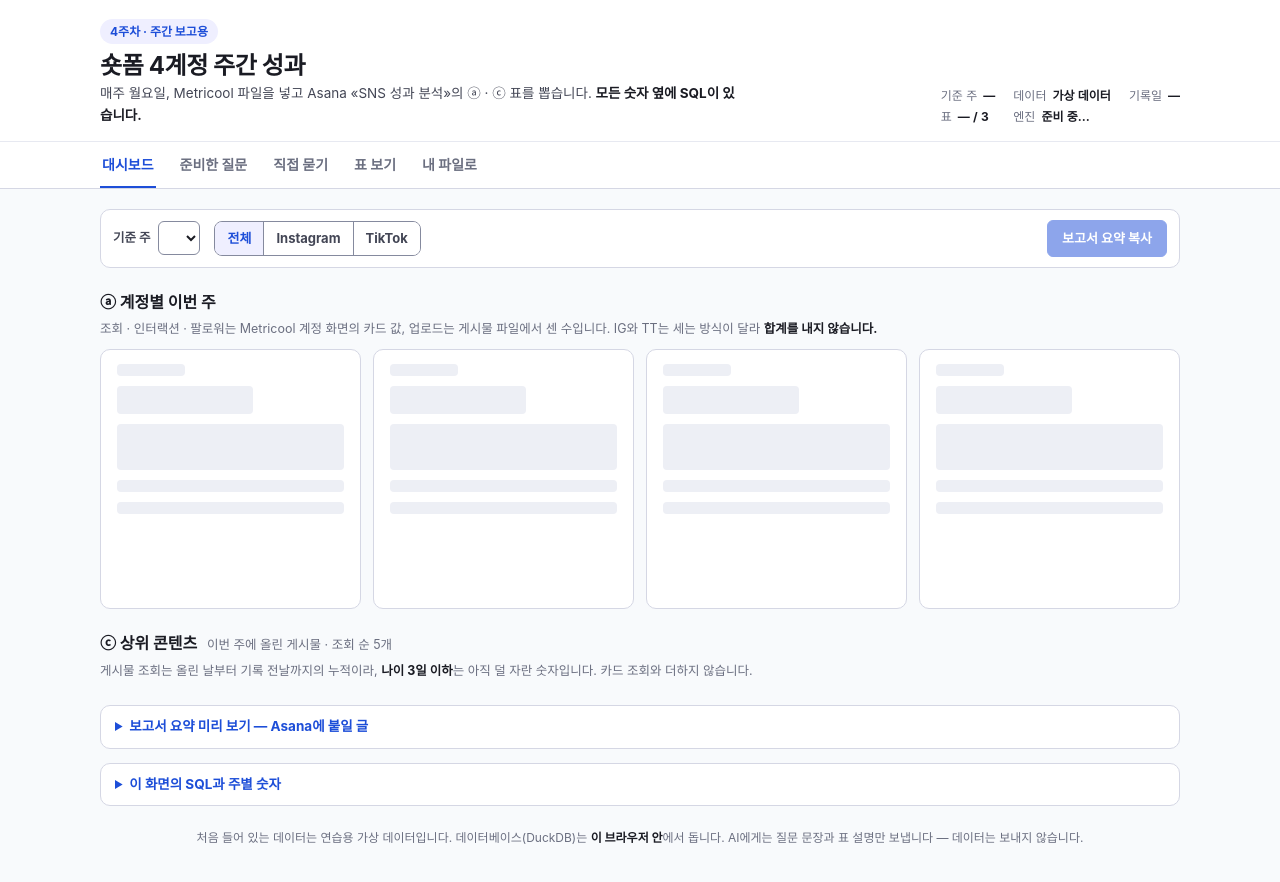
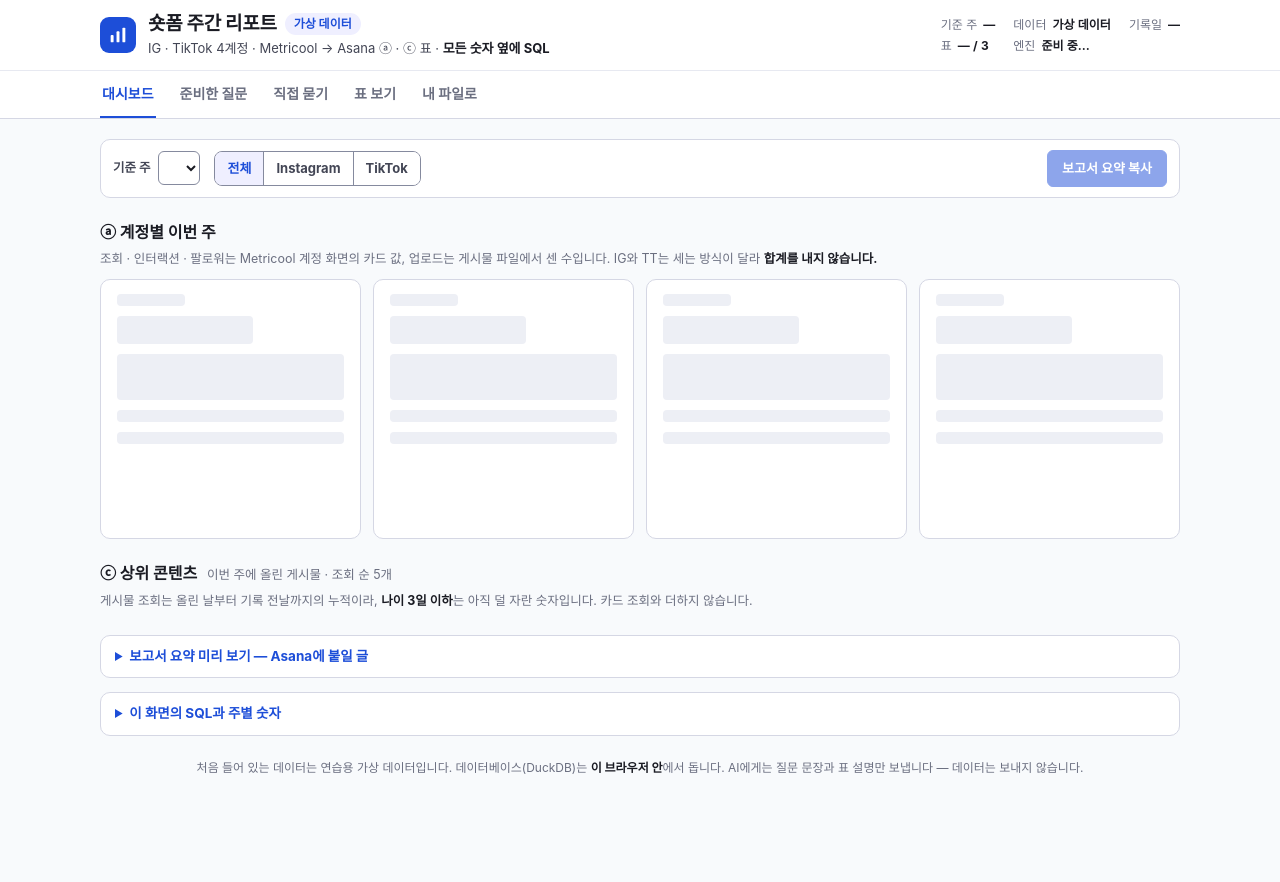
Before and after one commit to monquro/my-app, a plain HTML site: page index.html in a window 1280 px wide. After the commit the page ends 825 px from the top, so only its background shows below. Drawn offline with Linux system fonts and the light colour scheme.

Commit message:
타이틀을 «숏폼 주간 리포트»로 — 한 줄 머리줄 · 로고 · 데이터 출처 배지
- 큰 제목 + 설명 두 줄 → 로고 + 이름 + «가상 데이터 / 내 파일» 배지 + 한 줄 설명 (Marketing SQL Lab 식)
- 브라우저 탭 제목 · README 제목도 같은 이름
- 한국어 설명은 낱말 중간에서 줄바꿈하지 않게

Co-Authored-By: Claude Opus 5.5 <noreply@anthropic.com>

```diff
--- a/app.js
+++ b/app.js
@@ -59,6 +59,8 @@ function engineLine() {
   $("#st-src").textContent = mine.length ? `내 파일 ${nFiles}개 · 표 ${mine.length}개` : "가상 데이터";
   $("#st-src").title = mine.length ? full : "";
   $("#st-src").classList.toggle("mine", mine.length > 0);
+  $("#src-badge").textContent = mine.length ? "내 파일" : "가상 데이터";
+  $("#src-badge").classList.toggle("mine", mine.length > 0);
   $("#st-tables").textContent = `${S.loaded.size} / ${Object.keys(S.schema.tables).length}`;
   $("#engine").textContent = mine.length ? "내 파일로 묻는 중" : "준비됨";
   $("#engine").title = mine.length ? full : "";
--- a/index.html
+++ b/index.html
@@ -3,8 +3,8 @@
 <head>
 <meta charset="utf-8">
 <meta name="viewport" content="width=device-width, initial-scale=1, viewport-fit=cover">
-<title>숏폼 4계정 주간 성과</title>
-<meta name="description" content="매주 월요일, Metricool 파일을 넣고 Asana 주간 보고의 ⓐ 전체 성과 표 · ⓒ 상위 콘텐츠 표를 뽑는 SQL 앱. 데이터베이스는 이 브라우저 안에 있습니다.">
+<title>숏폼 주간 리포트</title>
+<meta name="description" content="숏폼 4계정(IG · TikTok) 주간 리포트 — 매주 월요일, Metricool 파일을 넣고 Asana 주간 보고의 ⓐ 전체 성과 표 · ⓒ 상위 콘텐츠 표를 뽑는 SQL 앱. 데이터베이스는 이 브라우저 안에 있습니다.">
 <link rel="stylesheet" href="style.css">
 </head>
 <body>
@@ -12,11 +12,14 @@
 
 <header class="top">
   <div class="wrap top-in">
-    <div class="title">
-      <div class="badge">4주차 · 주간 보고용</div>
-      <h1>숏폼 4계정 주간 성과</h1>
-      <p class="sub">매주 월요일, Metricool 파일을 넣고 Asana «SNS 성과 분석»의 ⓐ · ⓒ 표를 뽑습니다.
-        <b>모든 숫자 옆에 SQL이 있습니다.</b></p>
+    <div class="title brand">
+      <span class="logo" aria-hidden="true">
+        <svg viewBox="0 0 24 24"><rect x="4" y="12" width="3.2" height="8" rx="1"/><rect x="10.4" y="8" width="3.2" height="12" rx="1"/><rect x="16.8" y="4" width="3.2" height="16" rx="1"/></svg>
+      </span>
+      <div>
+        <h1>숏폼 주간 리포트 <span id="src-badge" class="badge">가상 데이터</span></h1>
+        <p class="sub">IG · TikTok 4계정 · Metricool → Asana ⓐ · ⓒ 표 · <b>모든 숫자 옆에 SQL</b></p>
+      </div>
     </div>
     <dl class="status" aria-label="데이터 상태">
       <div><dt>기준 주</dt><dd id="st-week">—</dd></div>
--- a/style.css
+++ b/style.css
@@ -21,7 +21,8 @@ html { scroll-padding-top: 64px; }   /* 위에 붙은 탭 줄이 포커스된
 body { margin: 0; background: var(--bg); color: var(--ink); font-family: var(--font);
   -webkit-font-smoothing: antialiased; line-height: 1.6; }
 .wrap { max-width: 1120px; margin: 0 auto; padding-left: 20px; padding-right: 20px; }
-h1 { font-size: 24px; color: var(--ink); margin: 6px 0 2px; letter-spacing: -0.4px; line-height: 1.3; }
+h1 { font-size: 19px; color: var(--ink); margin: 0; letter-spacing: -0.3px; line-height: 1.3;
+  display: flex; align-items: center; flex-wrap: wrap; gap: 4px 8px; }
 h2 { font-size: 16px; margin: 0; color: var(--ink); }
 h2 small { font-size: 12.5px; font-weight: 400; color: var(--muted); margin-left: 6px; }
 .h3 { font-size: 15px; margin: 0 0 10px; }
@@ -29,13 +30,18 @@ b { color: var(--ink); }
 code { font-family: var(--mono); font-size: .92em; background: var(--accent-soft); padding: 1px 5px; border-radius: 4px; }
 .muted { color: var(--muted); } .small { font-size: 13px; }
 .cap { font-size: 12.5px; color: var(--muted); margin: 4px 0 0; }
-.badge { display: inline-block; font-size: 12px; font-weight: 700; color: var(--accent);
-  background: var(--accent-soft); padding: 3px 10px; border-radius: 999px; }
+.badge { display: inline-block; font-size: 12px; font-weight: 700; color: var(--accent); letter-spacing: 0;
+  background: var(--accent-soft); padding: 2px 9px; border-radius: 999px; line-height: 1.5; }
 
 /* ── 머리말 + 상태 바 ── */
 .top { background: var(--panel); border-bottom: 1px solid var(--line-soft); }
-.top-in { display: flex; align-items: flex-end; justify-content: space-between; gap: 24px; padding-top: 18px; padding-bottom: 14px; }
-.top .sub { margin: 2px 0 0; font-size: 13.5px; color: var(--body); }
+.top-in { display: flex; align-items: center; justify-content: space-between; gap: 24px; padding-top: 12px; padding-bottom: 12px; }
+.brand { display: flex; align-items: center; gap: 12px; }
+.logo { flex: none; width: 36px; height: 36px; border-radius: 9px; background: var(--accent); display: grid; place-items: center; }
+.logo svg { width: 22px; height: 22px; fill: #fff; }
+.badge.mine { background: var(--ok-soft); color: var(--ok); }
+.top .sub { margin: 1px 0 0; font-size: 13px; color: var(--body); }
+.top .sub, .cap, .note, h2 small { word-break: keep-all; overflow-wrap: anywhere; }   /* 한국어는 낱말 중간에서 줄을 바꾸지 않게 */
 .top-in .title { flex: 1 1 auto; min-width: 0; max-width: 640px; }
 .status { display: grid; grid-template-columns: repeat(3, auto); justify-content: end; gap: 2px 18px; margin: 0; font-size: 12px; }
 .status div { display: flex; gap: 6px; align-items: baseline; white-space: nowrap; }
```
Also changed, not shown: 1 other file.
